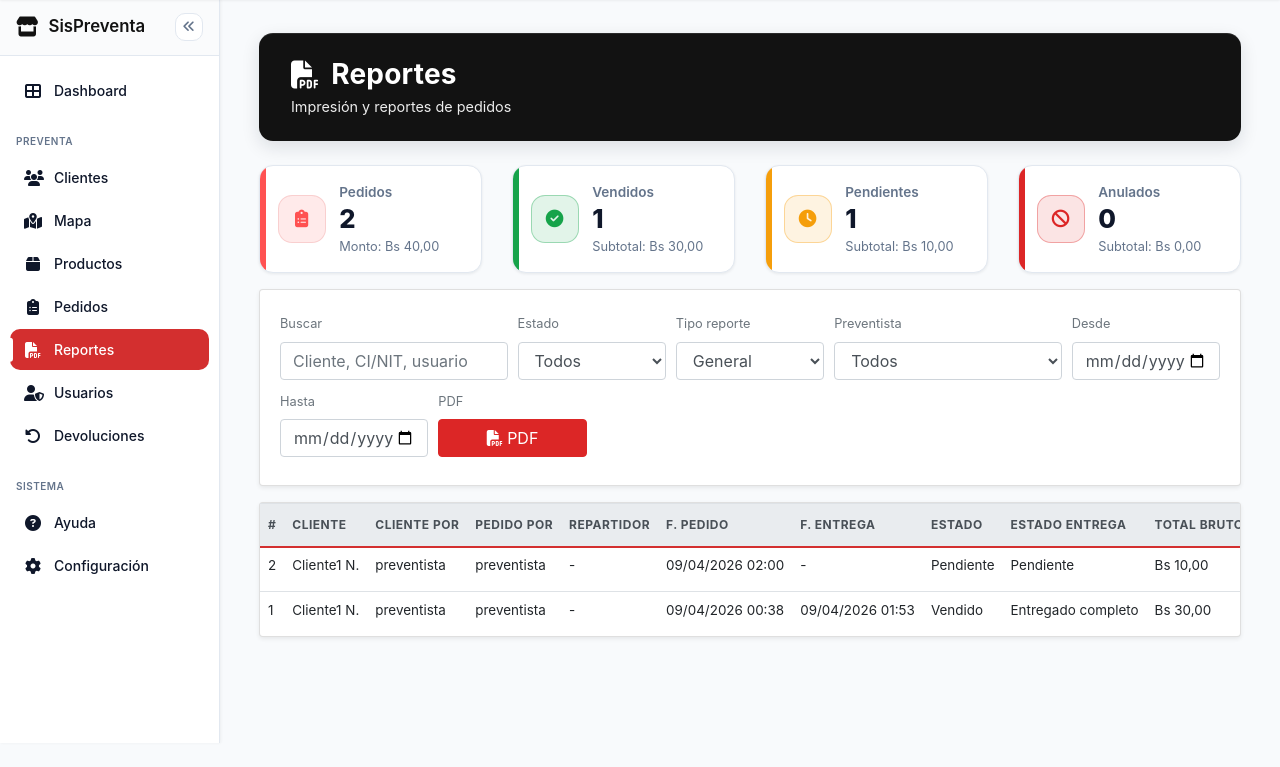
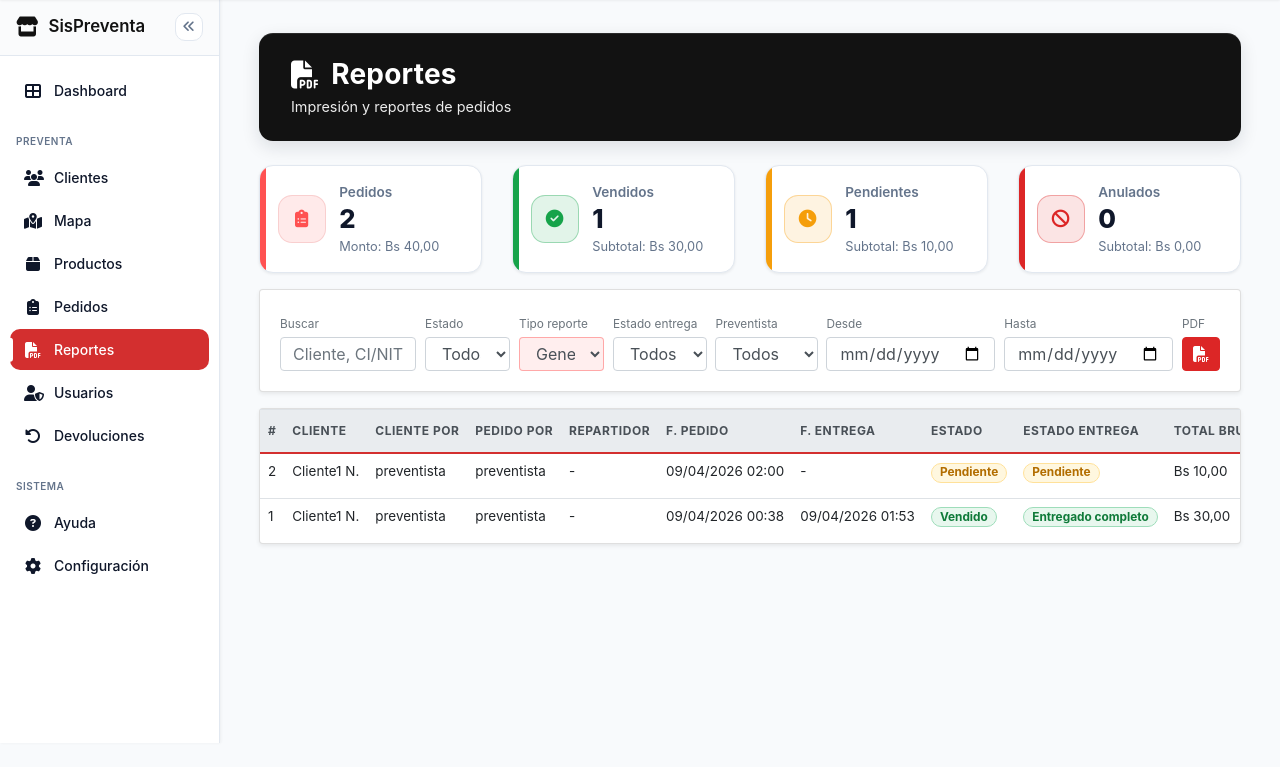
Before and after one commit to Guilder23/Sistema-Preventa, a Django app: page /reportes/ in a window 1280 px wide. Shown: the part 57-824 px from the top of the page. Run offline with Django 5.2, Linux system fonts and the light colour scheme; a user stored in the database is signed in; data comes from the database, SQL or seed files in the repository; data that the repository does not hold is empty; some libraries are stand-ins or nearby versions.

Commit message:
Aumento de filtros y badge en estado y estado entregado

```diff
--- a/apps/reportes/views.py
+++ b/apps/reportes/views.py
@@ -22,7 +22,7 @@ from reportlab.platypus import Image, Paragraph, SimpleDocTemplate, Spacer, Tabl
 
 @login_required
 def _pedidos_filtrados(request, user):
-    from apps.pedidos.models import Pedido
+    from apps.pedidos.models import DevolucionPedido, Pedido
     from django.contrib.auth.models import User
 
     q = (request.GET.get("q") or "").strip()
@@ -31,6 +31,7 @@ def _pedidos_filtrados(request, user):
     hasta = (request.GET.get("hasta") or "").strip()
     tipo = (request.GET.get("tipo") or "general").strip().lower()
     preventista_id_raw = (request.GET.get("preventista") or "").strip()
+    estado_entrega = (request.GET.get("estado_entrega") or "").strip().lower()
 
     if tipo not in {"general", "despacho"}:
         tipo = "general"
@@ -60,6 +61,29 @@ def _pedidos_filtrados(request, user):
     if estado:
         pedidos = pedidos.filter(estado=estado)
 
+    estados_entrega_validos = {
+        "pendiente",
+        "entregado_completo",
+        "entregado_parcial",
+        "no_entregado",
+    }
+    if estado_entrega not in estados_entrega_validos:
+        estado_entrega = ""
+
+    if estado_entrega:
+        parcial_ids = DevolucionPedido.objects.filter(
+            tipo=DevolucionPedido.TIPO_PARCIAL
+        ).values_list("pedido_id", flat=True)
+
+        if estado_entrega == "pendiente":
+            pedidos = pedidos.filter(estado=Pedido.ESTADO_PENDIENTE)
+        elif estado_entrega == "no_entregado":
+            pedidos = pedidos.filter(estado=Pedido.ESTADO_NO_ENTREGADO)
+        elif estado_entrega == "entregado_parcial":
+            pedidos = pedidos.filter(estado=Pedido.ESTADO_VENDIDO, id__in=parcial_ids)
+        elif estado_entrega == "entregado_completo":
+            pedidos = pedidos.filter(estado=Pedido.ESTADO_VENDIDO).exclude(id__in=parcial_ids)
+
     preventista_id = ""
     if preventista_id_raw:
         try:
@@ -87,6 +111,7 @@ def _pedidos_filtrados(request, user):
         "hasta": hasta,
         "tipo": tipo,
         "preventista": preventista_id,
+        "estado_entrega": estado_entrega,
     }
     return pedidos, filtros, preventistas
 
@@ -155,6 +180,7 @@ def reportes_inicio(request):
         monto_devuelto = devuelto_monto_por_pedido.get(p.id, Decimal("0.00"))
         p.total_devuelto_monto = monto_devuelto
         p.total_neto = (p.total or Decimal("0.00")) - monto_devuelto
+        p.estado_key = p.estado
         p.cliente_corto = _cliente_corto(p.cliente)
 
         creado_por_cliente = getattr(p.cliente, "creado_por", None)
@@ -181,15 +207,20 @@ def reportes_inicio(request):
 
         if p.estado == Pedido.ESTADO_NO_ENTREGADO:
             p.estado_entrega = "No entregado"
+            p.estado_entrega_key = "no_entregado"
         elif p.estado == Pedido.ESTADO_VENDIDO:
             if devol and devol.tipo == DevolucionPedido.TIPO_PARCIAL:
                 p.estado_entrega = "Entregado parcial"
+                p.estado_entrega_key = "entregado_parcial"
             else:
                 p.estado_entrega = "Entregado completo"
+                p.estado_entrega_key = "entregado_completo"
         elif p.estado == Pedido.ESTADO_PENDIENTE:
             p.estado_entrega = "Pendiente"
+            p.estado_entrega_key = "pendiente"
         else:
             p.estado_entrega = "-"
+            p.estado_entrega_key = "otro"
 
     return render(
         request,
@@ -202,6 +233,7 @@ def reportes_inicio(request):
             "hasta": filtros["hasta"],
             "tipo": filtros["tipo"],
             "preventista": filtros["preventista"],
+            "estado_entrega": filtros["estado_entrega"],
             "preventistas": preventistas,
             "total_pedidos": total_pedidos,
             "total_monto": total_monto,
--- a/static/css/reportes/reportes.css
+++ b/static/css/reportes/reportes.css
@@ -140,3 +140,96 @@
 .tabla-reportes-compacta .btn.btn-sm {
     padding: 0.2rem 0.45rem;
 }
+
+.reportes-filtros-grid {
+    display: grid;
+    grid-template-columns: 1.6fr 1fr 1fr 1.1fr 1.2fr 1fr 1fr auto;
+    gap: 0.45rem 0.55rem;
+    align-items: end;
+}
+
+.filtro-item label {
+    margin-bottom: 0.2rem;
+    font-size: 0.74rem;
+}
+
+.filtro-item .form-control {
+    height: 34px;
+    padding-top: 0.22rem;
+    padding-bottom: 0.22rem;
+}
+
+.filtro-tipo {
+    background: color-mix(in srgb, var(--color-acento), white 90%);
+    border-color: color-mix(in srgb, var(--color-acento), transparent 55%);
+}
+
+.btn-icon-only {
+    width: 38px;
+    height: 34px;
+    display: inline-flex;
+    align-items: center;
+    justify-content: center;
+    padding: 0;
+}
+
+.filtro-item--pdf {
+    display: flex;
+    flex-direction: column;
+}
+
+.estado-badge {
+    display: inline-flex;
+    align-items: center;
+    justify-content: center;
+    border-radius: 999px;
+    border: 1px solid transparent;
+    padding: 0.12rem 0.5rem;
+    font-size: 0.74rem;
+    font-weight: 700;
+    line-height: 1.2;
+    white-space: nowrap;
+}
+
+.estado-badge--pendiente {
+    color: #b26d00;
+    background: #fff7df;
+    border-color: #ffe19a;
+}
+
+.estado-badge--vendido,
+.estado-badge--entregado_completo {
+    color: #0f7a39;
+    background: #e8f7ee;
+    border-color: #9eddba;
+}
+
+.estado-badge--entregado_parcial {
+    color: #005f9f;
+    background: #e8f2fb;
+    border-color: #9bc7ef;
+}
+
+.estado-badge--no_entregado {
+    color: #b42318;
+    background: #ffecea;
+    border-color: #ffb4ad;
+}
+
+.estado-badge--anulado {
+    color: #6b7280;
+    background: #f3f4f6;
+    border-color: #d1d5db;
+}
+
+@media (max-width: 1200px) {
+    .reportes-filtros-grid {
+        grid-template-columns: repeat(4, minmax(160px, 1fr));
+    }
+}
+
+@media (max-width: 768px) {
+    .reportes-filtros-grid {
+        grid-template-columns: repeat(2, minmax(140px, 1fr));
+    }
+}
--- a/templates/reportes/reportes.html
+++ b/templates/reportes/reportes.html
@@ -61,28 +61,39 @@
 
     <div class="card shadow-sm mb-3">
         <div class="card-body">
-            <form method="get" class="form-row align-items-end" id="filtro-reportes" data-pdf-url="{% url 'reporte_pedidos_pdf' %}">
-                <div class="col-md-3 mb-2">
+            <form method="get" class="reportes-filtros-grid" id="filtro-reportes" data-pdf-url="{% url 'reporte_pedidos_pdf' %}">
+                <div class="filtro-item filtro-item--buscar">
                     <label class="small text-muted">Buscar</label>
                     <input type="text" name="q" value="{{ q }}" class="form-control" placeholder="Cliente, CI/NIT, usuario" autocomplete="off">
                 </div>
-                <div class="col-md-2 mb-2">
+                <div class="filtro-item">
                     <label class="small text-muted">Estado</label>
                     <select name="estado" class="form-control">
                         <option value="">Todos</option>
                         <option value="pendiente" {% if estado == 'pendiente' %}selected{% endif %}>Pendiente</option>
                         <option value="vendido" {% if estado == 'vendido' %}selected{% endif %}>Vendido</option>
+                        <option value="no_entregado" {% if estado == 'no_entregado' %}selected{% endif %}>No entregado</option>
                         <option value="anulado" {% if estado == 'anulado' %}selected{% endif %}>Anulado</option>
                     </select>
                 </div>
-                <div class="col-md-2 mb-2">
+                <div class="filtro-item">
                     <label class="small text-muted">Tipo reporte</label>
-                    <select name="tipo" class="form-control">
+                    <select name="tipo" class="form-control filtro-tipo">
                         <option value="general" {% if tipo == 'general' %}selected{% endif %}>General</option>
                         <option value="despacho" {% if tipo == 'despacho' %}selected{% endif %}>Despacho</option>
                     </select>
                 </div>
-                <div class="col-md-3 mb-2">
+                <div class="filtro-item">
+                    <label class="small text-muted">Estado entrega</label>
+                    <select name="estado_entrega" class="form-control">
+                        <option value="">Todos</option>
+                        <option value="pendiente" {% if estado_entrega == 'pendiente' %}selected{% endif %}>Pendiente</option>
+                        <option value="entregado_completo" {% if estado_entrega == 'entregado_completo' %}selected{% endif %}>Entregado completo</option>
+                        <option value="entregado_parcial" {% if estado_entrega == 'entregado_parcial' %}selected{% endif %}>Entregado parcial</option>
+                        <option value="no_entregado" {% if estado_entrega == 'no_entregado' %}selected{% endif %}>No entregado</option>
+                    </select>
+                </div>
+                <div class="filtro-item">
                     <label class="small text-muted">Preventista</label>
                     <select name="preventista" class="form-control">
                         <option value="">Todos</option>
@@ -93,18 +104,18 @@
                         {% endfor %}
                     </select>
                 </div>
-                <div class="col-md-2 mb-2">
+                <div class="filtro-item">
                     <label class="small text-muted">Desde</label>
                     <input type="date" name="desde" value="{{ desde }}" class="form-control">
                 </div>
-                <div class="col-md-2 mb-2">
+                <div class="filtro-item">
                     <label class="small text-muted">Hasta</label>
                     <input type="date" name="hasta" value="{{ hasta }}" class="form-control">
                 </div>
-                <div class="col-md-2 mb-2">
+                <div class="filtro-item filtro-item--pdf">
                     <label class="small text-muted d-block">PDF</label>
-                    <a class="btn btn-danger btn-block" id="btn-pdf-reportes" href="{% url 'reporte_pedidos_pdf' %}" target="_blank" rel="noopener">
-                        <i class="fas fa-file-pdf"></i> PDF
+                    <a class="btn btn-danger btn-icon-only" id="btn-pdf-reportes" href="{% url 'reporte_pedidos_pdf' %}" target="_blank" rel="noopener" title="Exportar PDF">
+                        <i class="fas fa-file-pdf"></i>
                     </a>
                 </div>
             </form>
@@ -141,8 +152,8 @@
                             <td>{{ p.repartidor_nombre }}</td>
                             <td>{{ p.fecha_pedido_display }}</td>
                             <td>{{ p.fecha_entrega_display }}</td>
-                            <td>{{ p.get_estado_display }}</td>
-                            <td>{{ p.estado_entrega }}</td>
+                            <td><span class="estado-badge estado-badge--{{ p.estado_key }}">{{ p.get_estado_display }}</span></td>
+                            <td><span class="estado-badge estado-badge-entrega estado-badge--{{ p.estado_entrega_key }}">{{ p.estado_entrega }}</span></td>
                             <td>Bs {{ p.total|floatformat:2 }}</td>
                             <td>Bs {{ p.total_neto|floatformat:2 }}</td>
                             <td class="text-center">
```
